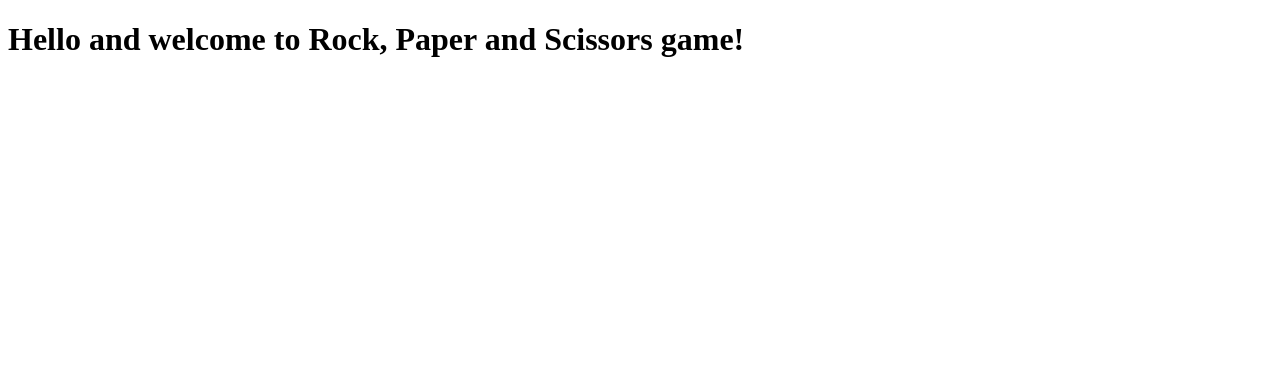
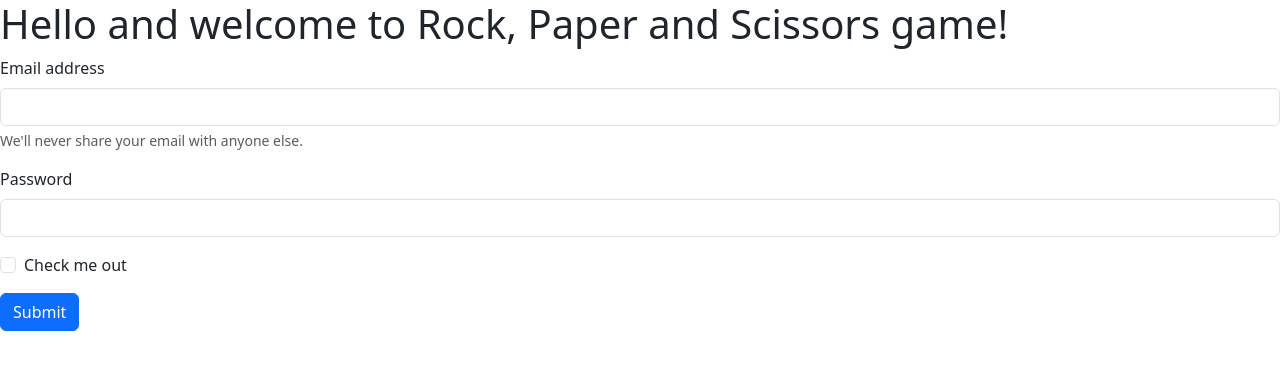
Before and after one commit to mauros05/python-rock-paper-scissors, a Flask app: page / in a window 1280 px wide. Shown: the top 370 px of the page. Run offline with Flask 3, Linux system fonts and the light colour scheme.

Commit message:
Add post request

```diff
--- a/server.py
+++ b/server.py
@@ -1,4 +1,5 @@
 from flask import Flask, render_template
+from flask import request
 
 app = Flask(__name__)
 
@@ -6,6 +7,15 @@ app = Flask(__name__)
 def home_page():
     return render_template("index.html")
 
+@app.route("/login", methods=["POST"])
+def receive_data():
+    error = None
+    if request.method == "POST":
+        email = request.form["email"]
+        password = request.form["pass"]
+
+    return f"<h1>Your email is:{email}, your password is: {password}</h1>"
+
 
 if __name__ == "__main__":
     app.run(debug=True)
--- a/templates/index.html
+++ b/templates/index.html
@@ -3,10 +3,26 @@
 <head>
     <meta charset="UTF-8">
     <meta name="viewport" content="width=device-width, initial-scale=1.0">
+    <link href="https://cdn.jsdelivr.net/npm/bootstrap@5.3.3/dist/css/bootstrap.min.css" rel="stylesheet" integrity="sha384-QWTKZyjpPEjISv5WaRU9OFeRpok6YctnYmDr5pNlyT2bRjXh0JMhjY6hW+ALEwIH" crossorigin="anonymous">
     <title>Rock, Paper, Scissors</title>
 </head>
 <body>
     <h1>Hello and welcome to Rock, Paper and Scissors game!</h1>
-
+    <form action="/login" method="post">
+        <div class="mb-3">
+          <label for="exampleInputEmail1" class="form-label">Email address</label>
+          <input type="email" class="form-control" id="exampleInputEmail1" aria-describedby="emailHelp" name="email">
+          <div id="emailHelp" class="form-text">We'll never share your email with anyone else.</div>
+        </div>
+        <div class="mb-3">
+          <label for="exampleInputPassword1" class="form-label">Password</label>
+          <input type="password" class="form-control" id="exampleInputPassword1" name="pass">
+        </div>
+        <div class="mb-3 form-check">
+          <input type="checkbox" class="form-check-input" id="exampleCheck1">
+          <label class="form-check-label" for="exampleCheck1">Check me out</label>
+        </div>
+        <button type="submit" class="btn btn-primary">Submit</button>
+    </form>
 </body>
 </html>
```
